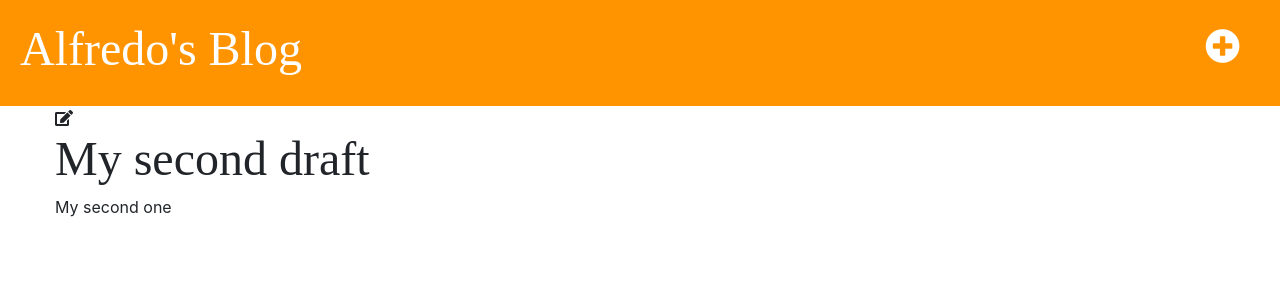
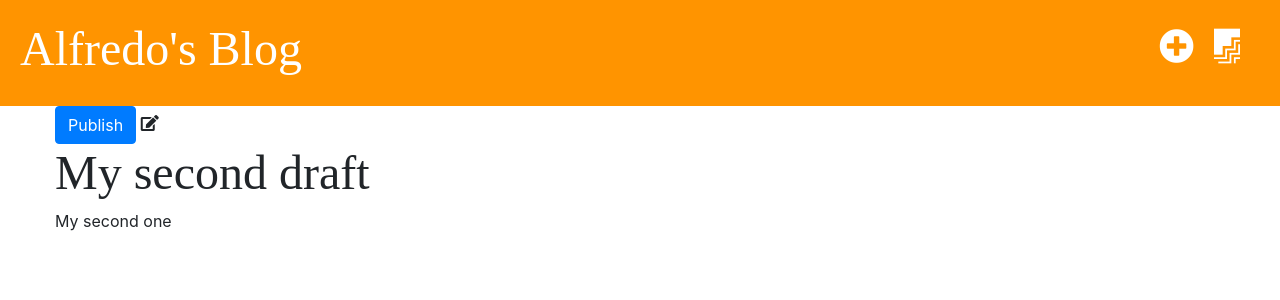
Before and after one commit to alfrtruj-p/mysite2, a Django app: page /post/11/ in a window 1280 px wide. Shown: the top 300 px of the page. Run offline with Django 3.2, Linux system fonts and the light colour scheme; a user stored in the database is signed in; data comes from the database, SQL or seed files in the repository; both versions use the stored data as it was after the commit; some libraries are stand-ins or nearby versions.

Commit message:
Added feature to make drafts and publish them

```diff
--- a/blog/templates/blog/base.html
+++ b/blog/templates/blog/base.html
@@ -12,8 +12,10 @@
 <body>
 <div class="page-header">
     {% if user.is_authenticated %}
+    <a href="{% url 'post_draft_list' %}" class="top-menu"><i class="fab fa-firstdraft"></i></a>
     <a href="{% url 'post_new' %}" class="top-menu"><i class="fas fa-plus-circle"></i></a>
     {% endif %}
+
     <h1><a href="{% url "post_list" %}">Alfredo's Blog</a></h1>
 </div>
 
--- a/blog/templates/blog/post_detail.html
+++ b/blog/templates/blog/post_detail.html
@@ -6,6 +6,8 @@
             <div class="date">
                 {{ post.published_date }}
             </div>
+        {% else %}
+        <a href="{% url 'post_publish' pk=post.pk %}" class="btn btn-primary">Publish</a>
         {% endif %}
    {% if user.is_authenticated %}
        <a href="{% url 'post_edit' pk=post.pk %}"><i class="fas fa-edit"></i></a>
--- a/blog/urls.py
+++ b/blog/urls.py
@@ -18,4 +18,12 @@ urlpatterns = [
     # mydjangosite.com/post/2/edit --> online
     path('post/<int:pk>/edit', views.post_edit, name='post_edit'),
 
+    # 127.0.0.1:8000/drafts --> local
+    # mydjangosite.com/drafts --> online
+    path('drafts/', views.post_draft_list, name='post_draft_list'),
+
+    # 127.0.0.1:8000/post/2/publish --> local
+    # mydjangosite.com/post/2/publish --> online
+    path('post/<int:pk>/publish/', views.post_publish, name='post_publish')
+
 ]
--- a/blog/views.py
+++ b/blog/views.py
@@ -13,6 +13,18 @@ def post_list(request):
     return render(request, 'blog/post_list.html', stuff_for_frontend)
 
 
+def post_draft_list(request):
+    posts = Post.objects.filter(published_date__isnull=True).order_by('-created_date')
+    stuff_for_frontend = {'posts': posts}
+    return render(request, 'blog/post_draft_list.html', stuff_for_frontend)
+
+
+def post_publish(request, pk):
+    post = get_object_or_404(Post, pk=pk)
+    post.publish()
+    return redirect('post_detail', pk=pk)
+
+
 def post_detail(request, pk):
     post = get_object_or_404(Post, pk=pk)
     stuff_for_frontend = {'post': post}
@@ -25,7 +37,6 @@ def post_new(request):
         if form.is_valid():
             post = form.save(commit=False)
             post.author = request.user
-            post.published_date = timezone.now()
             post.save()
             return redirect('post_detail', pk=post.pk)
     else:
@@ -42,7 +53,6 @@ def post_edit(request, pk):
         if form.is_valid():
             post = form.save(commit=False)
             post.author = request.user
-            post.published_date = timezone.now()
             post.save()
             return redirect('post_detail', pk=post.pk)
     else:
```
Also changed, not shown: blog/templates/blog/post_draft_list.html (added, +14 -0 lines), db.sqlite3.
